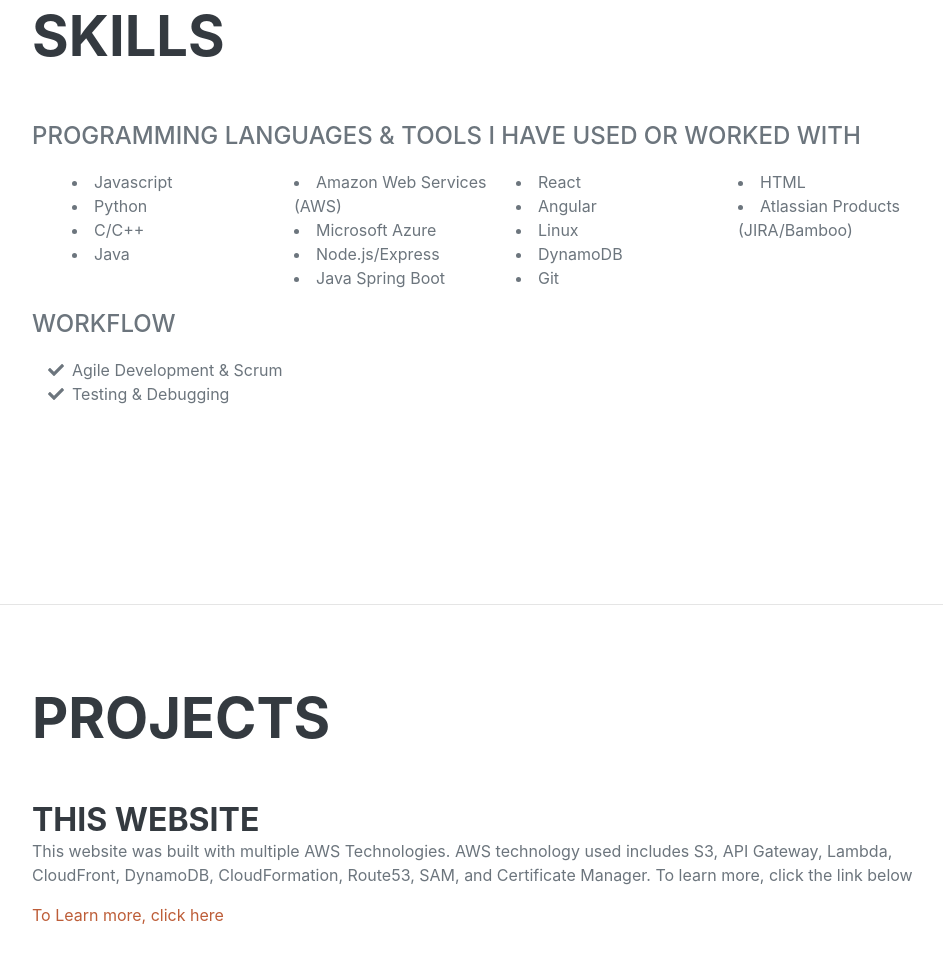
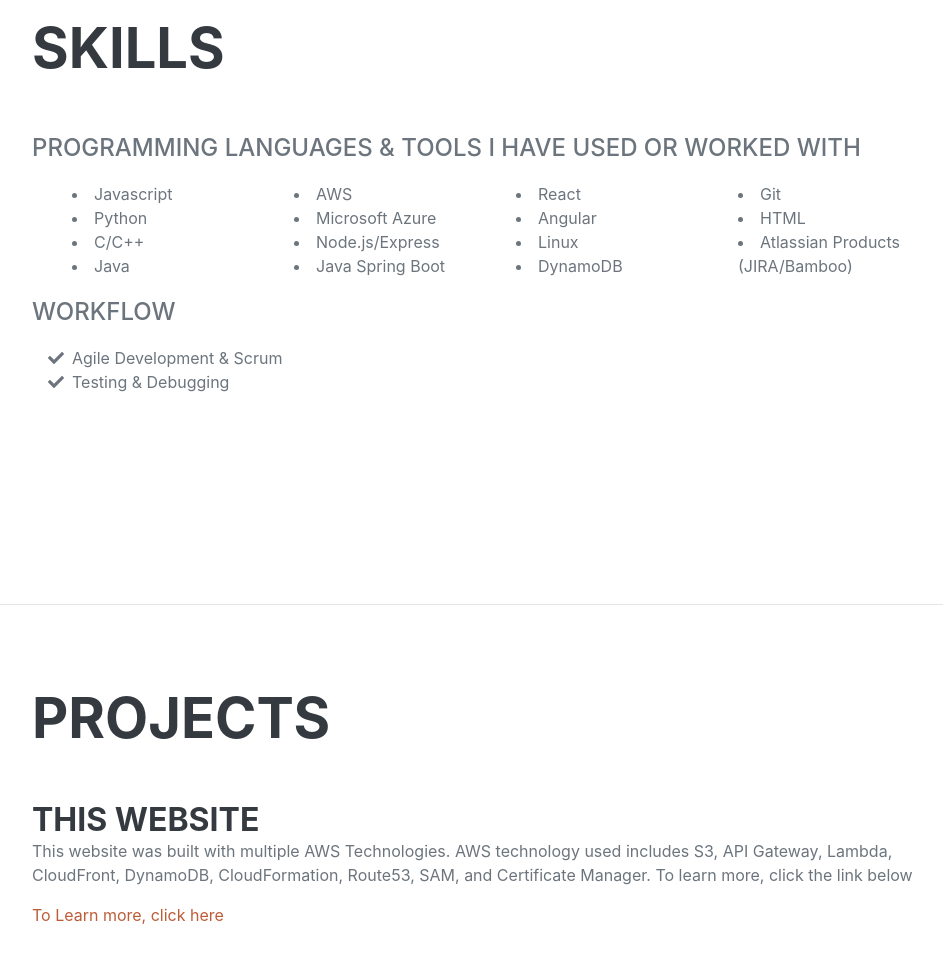
Before and after one commit to robertky/personalWebsiteVersion2020, a plain HTML site: page website/index.html in a window 1280 px wide. Shown: the part 2825-3785 px from the top of the page, without its empty margins (288-1231 px from the left). Drawn offline with nearby package versions, Linux system fonts and the light colour scheme; no server answers; a web font is replaced by a local one.

Commit message:
Updating to shorten AWS list description.
Updating to shorten AWS list description.

```diff
--- a/website/index.html
+++ b/website/index.html
@@ -133,7 +133,7 @@
                         <li>Python</li>
                         <li>C/C++</li>
                         <li>Java</li>
-                        <li>Amazon Web Services (AWS)</li>
+                        <li>AWS</li>
                         <li>Microsoft Azure</li>
                         <li>Node.js/Express</li>
                         <li>Java Spring Boot</li>
```
